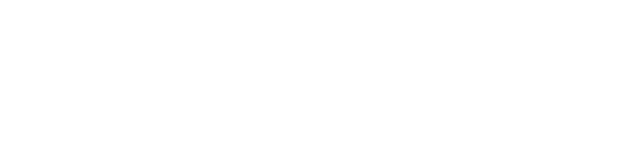
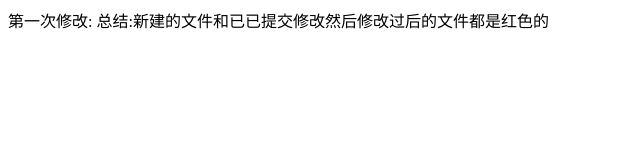
Before and after one commit to hunter-jc/project_01, a plain HTML site: page index.html in a window 1280 px wide. Shown: the whole page, without its empty margins (0-640 px from the left). Drawn offline with Linux system fonts and the light colour scheme.

Commit message:
第五次提交修改后的内容

```diff
--- a/index.html
+++ b/index.html
@@ -9,7 +9,7 @@
 </head>
 
 <body>
-
+    第一次修改: 总结:新建的文件和已已提交修改然后修改过后的文件都是红色的
 </body>
 
 </html>
```
